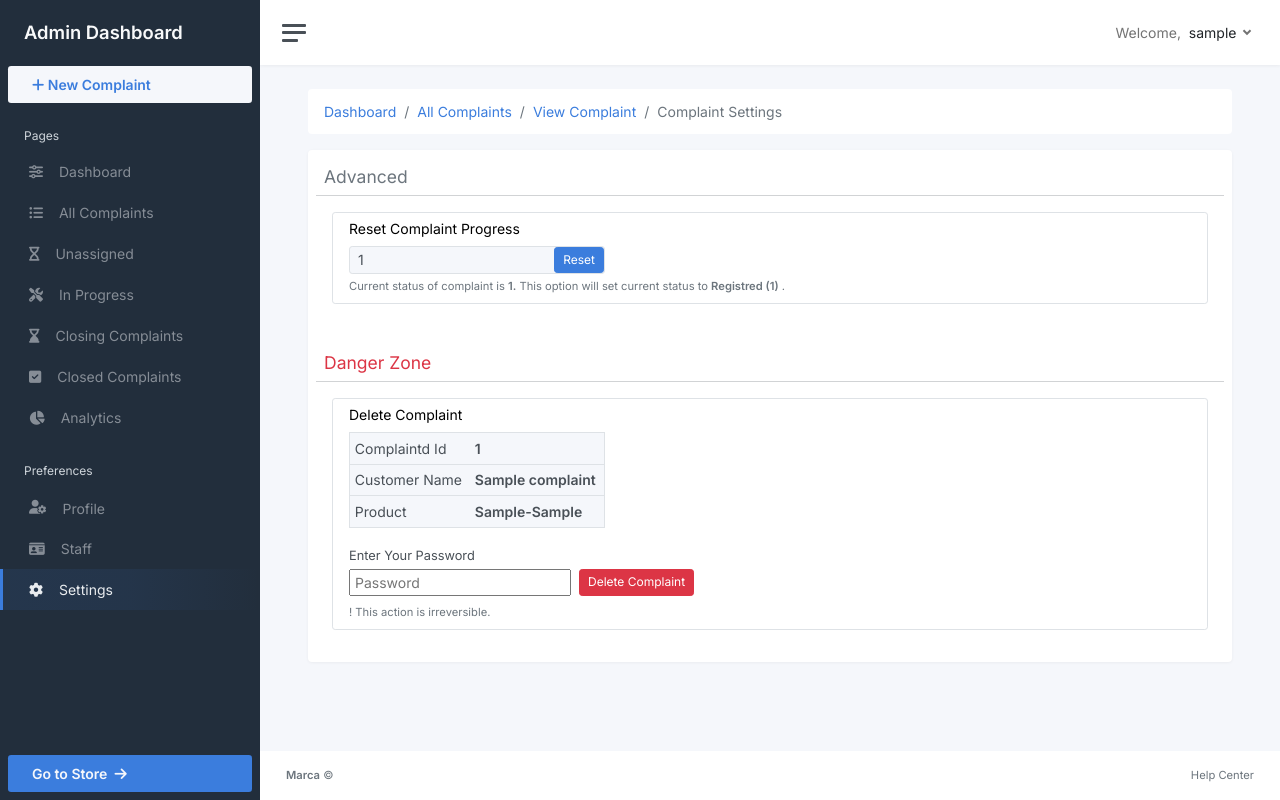
After one commit to amit9838/complaints-manager, a Django app: page /complaint/complaint_settings/1/ in a window 1280 px wide. The commit adds this page. Run offline with Django 4.2, Linux system fonts and the light colour scheme; a user stored in the database is signed in; tables that the repository leaves empty hold one stand-in row (values such as "Sample post"); one stand-in notice (Sample message) is shown; some libraries are stand-ins or nearby versions.

Commit message:
add complaint_settings page option to delete complaint from settings page (requires password) option to reset complaint progress to start

```diff
--- a/complaint/urls.py
+++ b/complaint/urls.py
@@ -12,28 +12,37 @@ urlpatterns = [
     path('unassigned/', views.unassigned_complaints, name="unassigned_complaints"),
     path('closing_complaints/', views.closing_complaints, name="closing_complaints"),
     path('closed_complaints/', views.closed_complaints, name="closed_complaints"),
+    path('settings/', views.settings, name="c_settings"),
+
+    # Engineer's Sidebar
+    path('unresolved_comlaints', views.unresolved_complaints, name="unresolved_complaints"),
+    path('resolved_comlaints', views.resolved_complaints, name="resolved_complaints"),
+
+    # Pages
     path('new_complaint/', views.register_complaint, name="register_complaint"),
-    path('settings/', views.settings, name="complaint_settings"),
+    path('update_complaint/<int:pk>', views.update_complaint, name="update_complaint"),
+    path('view_complaint/<int:pk>/', views.view_complaint, name="view_complaint"),
+    path('complaint_settings/<int:pk>/', views.complaint_settings, name="complaint_settings"),
+    path('view_complaint_e/<int:pk>/', views.view_complaint_engg, name="view_complaint_engg"),
 
-    # Actions
     path('add_checklist/<int:pk>', views.add_checklist, name="add_checklist"),
     path('update_checklist/<int:pk_cmp>/<int:pk_chk>/', views.update_checklist, name="update_checklist"),
     path('delete_checklist/<int:pk_cmp>/<int:pk_chk>/', views.delete_checklist, name="delete_checklist"),
-    path('update_complaint/<int:pk>', views.update_complaint, name="update_complaint"),
-    path('unresolved_comlaints', views.unresolved_complaints, name="unresolved_complaints"),
-    path('resolved_comlaints', views.resolved_complaints, name="resolved_complaints"),
-    path('view_complaint/<int:pk>/', views.view_complaint, name="view_complaint"),
-    path('view_complaint_e/<int:pk>/', views.view_complaint_engg, name="view_complaint_engg"),
-    path('list_components/<int:pk>/', views.list_components, name="list_components"),
+
     path('add_component/<int:pk_cmp>/q', views.add_component, name="add_component"),
     path('update_component/<int:pk>/', views.update_component, name="update_component"),
+    path('delete_component/<int:pk>', views.deleteComponent, name="delete_component"),
+    path('list_components/<int:pk>/', views.list_components, name="list_components"),
+
+    path('check_status/', views.check_complaint_status, name="check_complaint_status"),
+
+    # Actions without pages
     path('search-complaint/', csrf_exempt(views.search_complaints_global), name = 'search-complaint_global'),
     path('set_complaint_stat/<int:pk>', views.set_complaint_status, name="set_complaint_status"),
-    path('assign_engineer/<int:pk>', views.assign_enineer , name="assign_engineer"),
+    path('assign_engineer/<int:pk>', views.assign_engineer , name="assign_engineer"),
+    path('delete_complaint/<int:pk>', views.deleteComplaint, name="delete_complaint"),
+    path('reset_progress/<int:pk>', views.reset_complaint_progress , name="reset_complaint_progress"),
     path('complaints_log/', Complaints_log_api.as_view(), name="complaints_log"),
     path('close_complaint/<int:pk>', views.close_complaint, name="close_complaint"),
     path('print_record/<int:pk>', views.print_record, name="print_record"),
-    path('check_status/', views.check_complaint_status, name="check_complaint_status"),
-    path('delete_complaint/<int:pk>', views.deleteComplaint, name="delete_complaint"),
-    path('delete_component/<int:pk>', views.deleteComponent, name="delete_component"),
 ]
--- a/complaint/views.py
+++ b/complaint/views.py
@@ -141,13 +141,25 @@ def delete_checklist(request, pk_cmp,pk_chk):
 
 
 def deleteComplaint(request,pk):
-    if(request.user.is_staff):
-        if request.method == 'POST':
-            complaint = Complaint.objects.get(id=pk)
+    if request.method == 'POST' and request.user.is_staff:
+        usr = request.user
+        complaint = Complaint.objects.get(id=pk)
+        sent_password = request.POST['password']
+        if usr.check_password(sent_password):
             complaint.delete()
             print("deleting complaint...")
             messages.success(request, f'Complaint with #id {pk} deleted successfully')
             return redirect('all_complaints')
+
+        elif sent_password == "":
+            messages.error(request, "Please enter password to delete complaint!")
+            return redirect('complaint_settings',pk)
+
+        else:
+            messages.error(request, "Incorrect Password !")
+            return redirect('complaint_settings',pk)
+
+
     else:
         return HttpResponse("You dont't have permission to access this page")
 
@@ -288,6 +300,17 @@ def view_complaint_engg(request,pk):
     except Complaint.DoesNotExist:
         return redirect('all_complaints')
 
+@login_required
+def complaint_settings(request,pk):
+    complaint = Complaint.objects.get(id=pk)
+
+    if request.method == 'GET':
+        context = {
+            "complaint":complaint
+        }
+        return render(request,'complaint/complaint_settings.html',context)
+
+
 
 @login_required
 def set_complaint_status(request,pk):
@@ -324,13 +347,12 @@ def set_complaint_status(request,pk):
 
 
 @login_required
-def assign_enineer(request,pk):
+def assign_engineer(request,pk):
     complaint = Complaint.objects.get(id = pk)
     if request.method == "POST":
         engg_id = request.POST['assign_engineer']
         if engg_id == "-1":
-            complaint.complaint_status = 2
-            complaint.save()
+            messages.error(request, 'Please select a valid input.')
             return redirect('view_complaint', pk)
         else:
             selected_engg = User.objects.get(id = engg_id)
@@ -341,6 +363,26 @@ def assign_enineer(request,pk):
             messages.success(request, 'Engineer assigned successfully')
             complaint.save()
             return redirect('view_complaint', pk)
+
+@login_required
+def reset_complaint_progress(request,pk):
+    complaint = Complaint.objects.get(id = pk)
+    if request.method == "POST" and request.user.is_staff:
+        complaint.complaint_status = 1
+        complaint.assigned_by = None
+        complaint.assigned_date = None
+        complaint.updated_by = None
+        complaint.updated_date = None
+        complaint.resolved_by = None
+        complaint.resolved_date = None
+        complaint.closed_by = None
+        complaint.closed_date = None
+        complaint.updated_by = request.user
+        complaint.updated_date = datetime.datetime.now()
+        complaint.save()
+        messages.success(request, 'Complaint progress has been reset successfully.')
+        return redirect('complaint_settings', pk)
+
 
 
 
--- /dev/null
+++ b/templates/complaint/complaint_settings.html
@@ -0,0 +1,86 @@
+{% extends 'base_dashboard.html' %}
+
+{% block title %}Settings{% endblock title %}
+
+{% block navbar_content %}
+
+{% endblock navbar_content %}
+
+
+{% block body_content %}
+
+{% include 'home/partials/_message.html' %}
+
+<nav aria-label="breadcrumb">
+    <ol class="breadcrumb bg-white">
+        <li class="breadcrumb-item"><a href="{% url 'dashboard' %}">Dashboard</a></li>
+        <li class="breadcrumb-item"><a href="{% url 'all_complaints' %}">All Complaints</a></li>
+        <li class="breadcrumb-item"><a href="{% url 'view_complaint' complaint.id %}">View Complaint</a></li>
+        <li class="breadcrumb-item active" aria-current="page">Complaint Settings</li>
+    </ol>
+</nav>
+
+<div class="card flex-fill px-2 shadow-sm ">
+    <div class="advanced-setting my-3">
+        <h4 class="fs-4 text-muted mx-2">Advanced</h4>
+        <hr class="my-2">
+
+        <div class="settings-content mx-3 my-3 border rounded py-2 px-3">
+            <h6 class="fs-5">Reset Complaint Progress</h6>
+            <div class="un-assign-setting  d-flex align-items-center justify-content-between rounded border bg-light" style="min-width: 16rem; width: fit-content;">
+                <div class=" mx-2 ">{{complaint.complaint_status}}</div>
+                <form action="{% url 'reset_complaint_progress' complaint.id %}" method="POST">
+                    {% csrf_token %}
+                    <input type="submit" class="btn btn-primary btn-sm rounded h-100" value="Reset">
+                </form>
+            </div>
+            <small class="text-muted"> Current status of complaint is <strong>{{complaint.complaint_status}}.</strong> This option will set current status to <strong>Registred (1)</strong> .</small>
+        </div>
+
+
+    </div>
+
+    <div class="danger-setting my-3">
+        <h4 class="fs-4 mx-2 text-danger">Danger Zone</h4>
+        <hr class="my-2">
+        <div class="settings-content mx-3 my-3 border rounded py-2 px-3 " >
+            <h6 class="fs-5">Delete Complaint</h6>
+            <div class="table bg-light" style="min-width: 16rem; width: fit-content;">
+                <table class="table table-sm border">
+                    <tr>
+                        <td>Complaintd Id</dh>
+                        <th>{{complaint.id}}</th>
+                    </tr>
+                    <tr>
+                        <td>Customer Name</dh>
+                        <th>{{complaint.customer_name}}</th>
+                    </tr>
+                    <tr>
+                        <td>Product</dh>
+                        <th>{{complaint.brand}}-{{complaint.model_no}}</th>
+                    </tr>
+                </table>
+            </div>
+            <label for="password">Enter Your Password</label>
+            <form action="{% url 'delete_complaint' complaint.id %}" method="POST">
+                {% csrf_token %}
+                <div class="un-assign-setting  d-flex align-items-center justify-content-between flex-wrap" style="min-width: 16rem; width: fit-content;">
+                    <input class="px-1 my-1 mr-2" type="password" placeholder="Password" name = "password">
+                    <button type="submit" class="btn btn-danger btn-sm rounded ">Delete Complaint</button>
+                </div>
+            </form>
+            <small class="text-muted">! This action is irreversible.
+        </div>
+
+
+
+
+    </div>
+
+</div>
+<script>
+    let lnk = document.getElementById('c_settings-link');
+    lnk.classList.add('active');
+</script>
+
+{% endblock %}
--- a/templates/home/partials/_message.html
+++ b/templates/home/partials/_message.html
@@ -52,8 +52,8 @@
     function show_mag(type, msg) {
         let alertbox = document.getElementById("alert");
         let alert = `
-        <div class="alert alert-{{message.tags}} alert-dismissible fade show" role="alert" id="msg">
-        <strong style = "text-transform: uppercase;">{{message.tags}} : </strong> {{message}}
+        <div class="alert alert-{{message.tags}} alert-dismissible fade show py-auto my-auto" role="alert" id="msg">
+        {{message}}
         <button type="button" class="close" data-dismiss="alert" aria-label="Close" id="dismiss">
             <span aria-hidden="true">&times;</span>
         </button>
@@ -66,7 +66,7 @@
                 alt.style.animation = "slideupFadeOut ease-in .2s";
                 // dismiss();
                 setTimeout(function () { close.click() }, 200);
-            }, 3000)
+            }, 5000)
         }
         setTimeout(dismiss(), 200);
     }
--- a/templates/home/sidebar/_admin_sidebar.html
+++ b/templates/home/sidebar/_admin_sidebar.html
@@ -63,7 +63,7 @@
     </a>
   </li>
   <li class="sidebar-item" id="c_settings-link">
-    <a class="sidebar-link" href="{% url 'complaint_settings' %}">
+    <a class="sidebar-link" href="{% url 'c_settings' %}">
       <i class="fa-solid fa-gear"></i> <span class="">Settings</span>
     </a>
   </li>
```
Also changed, not shown: templates/complaint/view_complaint.html (+5 -34 lines), templates/home/about.html (added, +18 -0 lines).
